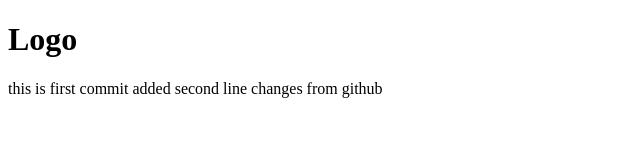
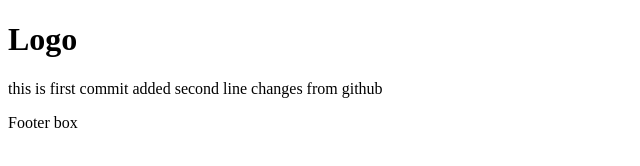
Before and after one commit to medbelka/homework, a plain HTML site: page index.html in a window 1280 px wide. Shown: the full height of the page, 0-640 px from the left. Drawn offline with Linux system fonts and the light colour scheme.

Commit message:
added footer

```diff
--- a/index.html
+++ b/index.html
@@ -14,5 +14,9 @@
     added second line
 
     changes from github
+
+    <div class="footer">
+        <p>Footer box</p>
+    </div>
 </body>
 </html>
```
